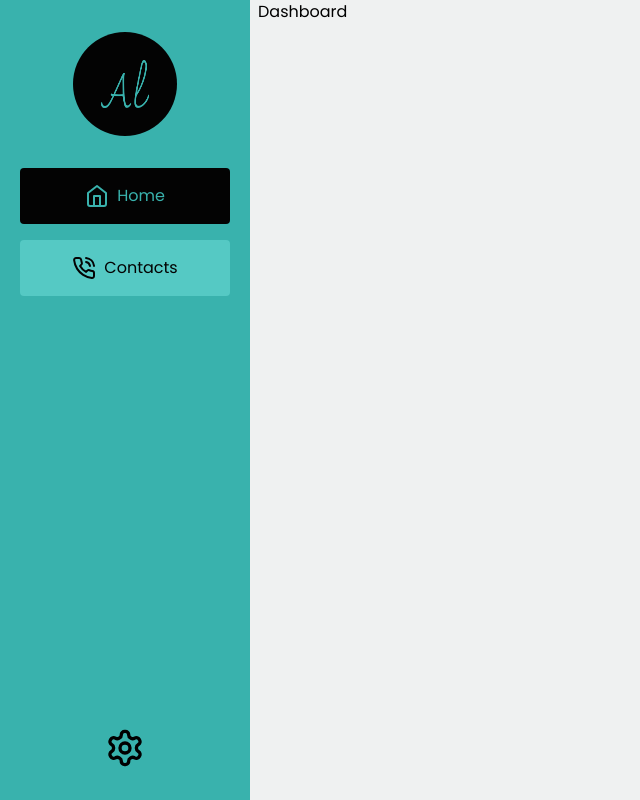
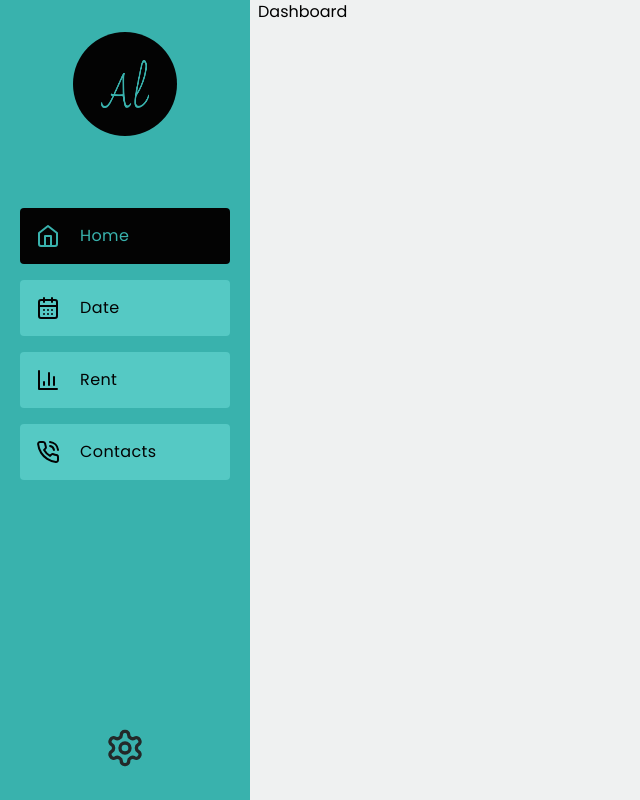
Before and after one commit to AaaayushXD/Rental-Management, a React (Vite) app: page / in a window 1280 px wide. Shown: the whole page, without its empty margins (0-640 px from the left). Built offline with nearby package versions, Linux system fonts and the light colour scheme.

Commit message:
navbar done

```diff
--- a/src/components/Navbar.tsx
+++ b/src/components/Navbar.tsx
@@ -1,6 +1,15 @@
-import { ArrowRight, Home, PhoneCall, Settings } from "lucide-react";
+import {
+  ArrowRight,
+  BarChart3,
+  CalendarDays,
+  Home,
+  PhoneCall,
+  Settings,
+} from "lucide-react";
 import { motion } from "framer-motion";
 import { useState } from "react";
+
+//TODO: Logo needed. this is NOT the actual LOGO.
 import Logo from "../assets/aayushlogo.png";
 
 const variants = {
@@ -13,6 +22,16 @@ const navItems = [
     name: "Home",
     url: "#",
     icon: <Home />,
+  },
+  {
+    name: "Date",
+    url: "/date",
+    icon: <CalendarDays />,
+  },
+  {
+    name: "Rent",
+    url: "/rent",
+    icon: <BarChart3 />,
   },
   {
     name: "Contacts",
@@ -33,7 +52,7 @@ export const Navbar: React.FC = () => {
         className="h-[100dvh] w-[20%] max-w-[250px] bg-[var(--primary-color)] px-5 py-8 relative min-w-[100px] transition-all duration-500 ease-in-out "
         style={{ zIndex: 10 }}
       >
-        <div className="flex flex-col items-center justify-between w-full h-full ">
+        <div className="flex flex-col items-center justify-between w-full h-full gap-10">
           <div className=" bg-[var(--primary-content)] rounded-full p-3">
             <img src={Logo} alt="Logo" className="w-[80px] h-[80px] p-4" />
           </div>
@@ -51,14 +70,18 @@ export const Navbar: React.FC = () => {
                   onClick={() => setActiveNavIndex(index)}
                 >
                   <a
+                    href={item.url}
                     className={
-                      "flex w-full gap-2 p-2 items-center transition-all duration-300 ease-in-out " +
+                      "flex w-full space-x-5 p-2 items-center transition-all duration-300 ease-in-out lg:justify-start " +
                       (isOpen ? " " : " justify-center")
                     }
                   >
                     <p>{item.icon}</p>
                     <p
-                      className={" md:block " + (isOpen ? " block" : " hidden")}
+                      className={
+                        "tracking-wide lg:block " +
+                        (isOpen ? " block" : " hidden")
+                      }
                     >
                       {item.name}
                     </p>
@@ -67,12 +90,12 @@ export const Navbar: React.FC = () => {
               );
             })}
           </div>
-          <div>
+          <div className="cursor-pointer text-[var(--copy)] hover:text-[var(--primary-content)] transition-all duration-500 ease-in-out">
             <Settings size={40} />
           </div>
         </div>
         <div
-          className="absolute top-[30px] right-[-15px] bg-[var(--secondary-content)] rounded-full p-2 cursor-pointer md:hidden transition-all ease-in-out duration-300 delay-300"
+          className="absolute top-[30px] right-[-15px] bg-[var(--secondary-content)] rounded-full p-2 cursor-pointer lg:hidden transition-all ease-in-out duration-300 delay-300"
           onClick={() => setIsOpen((isOpen) => !isOpen)}
         >
           <ArrowRight />
```
